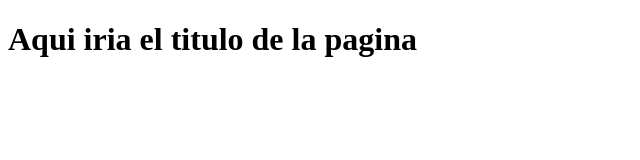
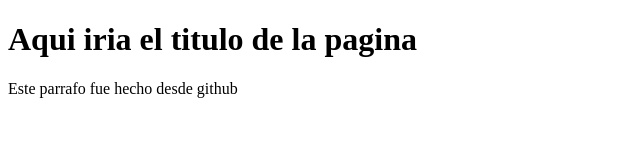
Before and after one commit to SergioToroUD/Prueba_git_visual2_fromST_UD, a plain HTML site: page index.html in a window 1280 px wide. Shown: the whole page, without its empty margins (0-640 px from the left). Drawn offline with Linux system fonts and the light colour scheme.

Commit message:
Update index.html

```diff
--- a/index.html
+++ b/index.html
@@ -8,5 +8,6 @@
 </head>
 <body>
     <h1>Aqui iria el titulo de la pagina</h1>
+    <p>Este parrafo fue hecho desde github</p>
 </body>
 </html>
```
